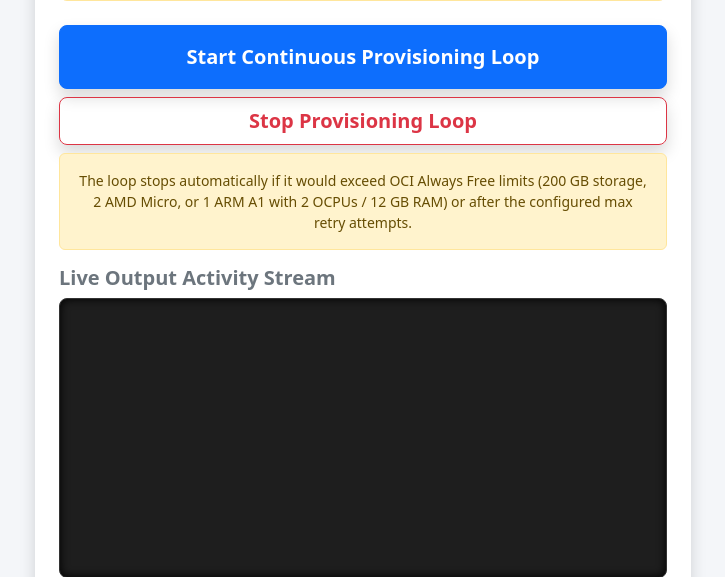
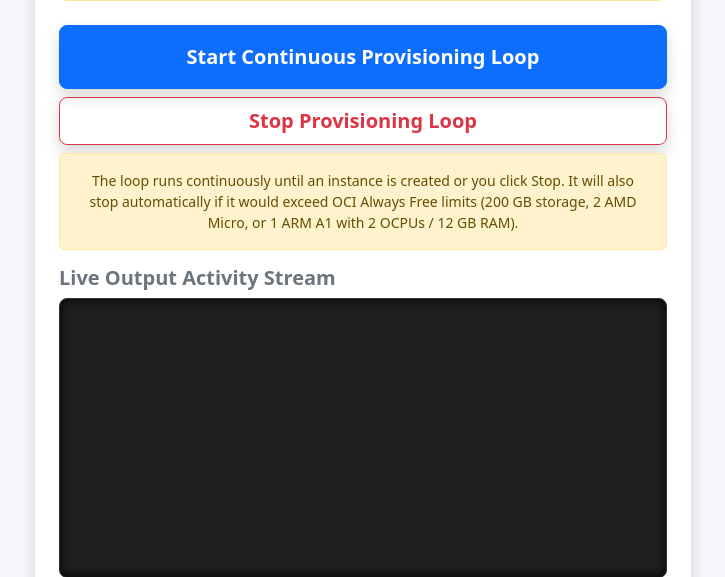
Before and after one commit to sarakmacbook/oracle-instance-bot-railway, a Flask app: page / in a window 1280 px wide. Shown: the part 1059-1636 px from the top of the page, without its empty margins (277-1002 px from the left). Run offline with Flask 3, Linux system fonts and the light colour scheme; data that the repository does not hold is empty.

Commit message:
Update index.html

```diff
--- a/templates/index.html
+++ b/templates/index.html
@@ -335,7 +335,10 @@
                     if (u.arm.instances.length > 0) {
                         html += '<div class="mt-2"><small class="text-muted">Active ARM instances:</small><ul class="mb-0">';
                         u.arm.instances.forEach(inst => {
-                            html += '<li><small>' + inst.name + ': ' + inst.ocpus + ' OCPU, ' + inst.memory + ' GB RAM</small></li>';
+                            var stateBadge = inst.state === 'RUNNING' ? '<span class="badge bg-success" style="font-size:0.6rem;">RUN</span>' :
+                                             inst.state === 'STOPPED' ? '<span class="badge bg-secondary" style="font-size:0.6rem;">STOP</span>' :
+                                             '<span class="badge bg-warning" style="font-size:0.6rem;">' + inst.state + '</span>';
+                            html += '<li><small>' + inst.name + ': ' + inst.ocpus + ' OCPU, ' + inst.memory + ' GB RAM ' + stateBadge + '</small></li>';
                         });
                         html += '</ul></div>';
                     }
@@ -678,8 +681,9 @@
                 <button type="button" class="btn btn-outline-danger w-100 btn-lg py-2 fw-bold rounded-3 shadow mb-2" onclick="stopLoop()">Stop Provisioning Loop</button>
 
                 <div class="alert alert-warning text-center small mb-3" role="alert">
-                    The loop stops automatically if it would exceed OCI Always Free limits
-                    (200 GB storage, 2 AMD Micro, or 1 ARM A1 with 2 OCPUs / 12 GB RAM) or after the configured max retry attempts.
+                    The loop runs continuously until an instance is created or you click Stop.
+                    It will also stop automatically if it would exceed OCI Always Free limits
+                    (200 GB storage, 2 AMD Micro, or 1 ARM A1 with 2 OCPUs / 12 GB RAM).
                 </div>
 
                 <h5 class="text-secondary mb-2 fw-bold">Live Output Activity Stream</h5>
```
